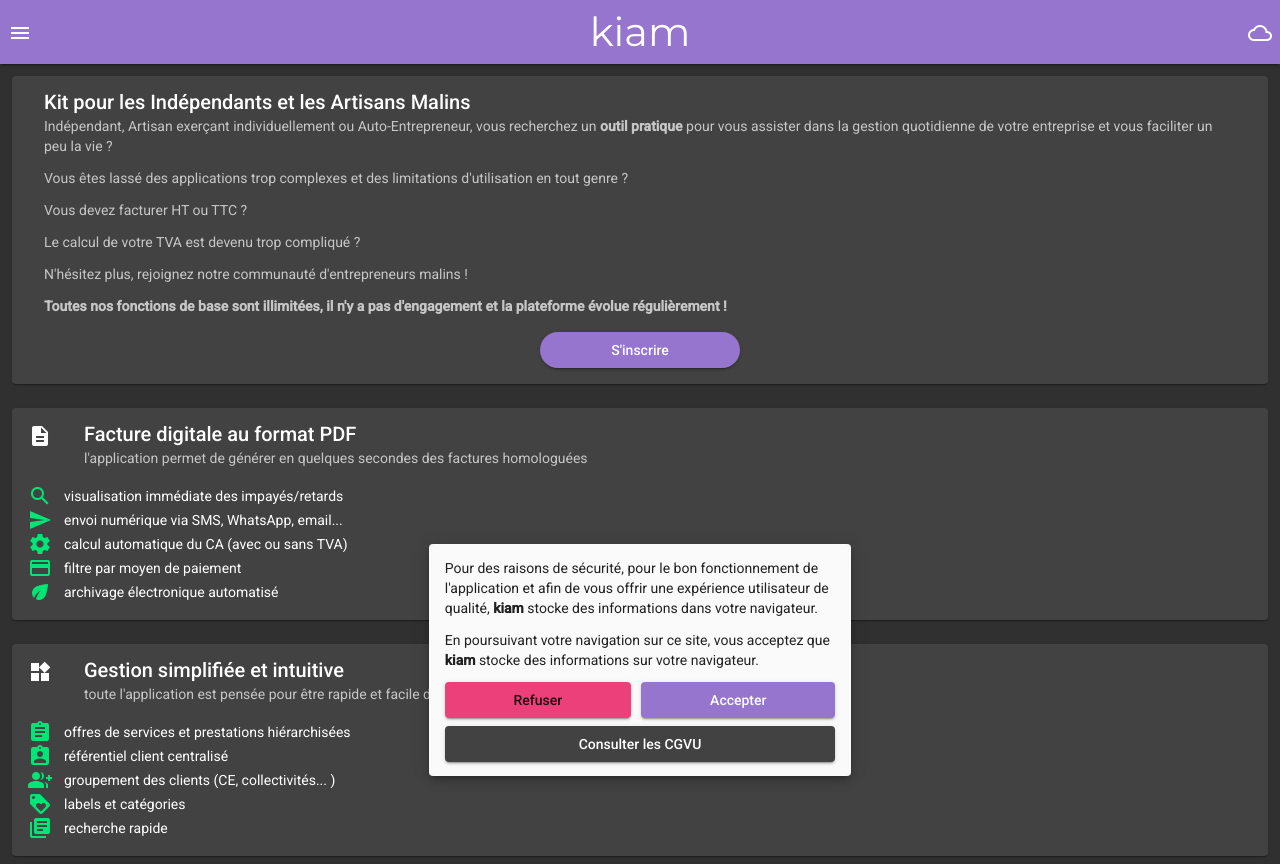
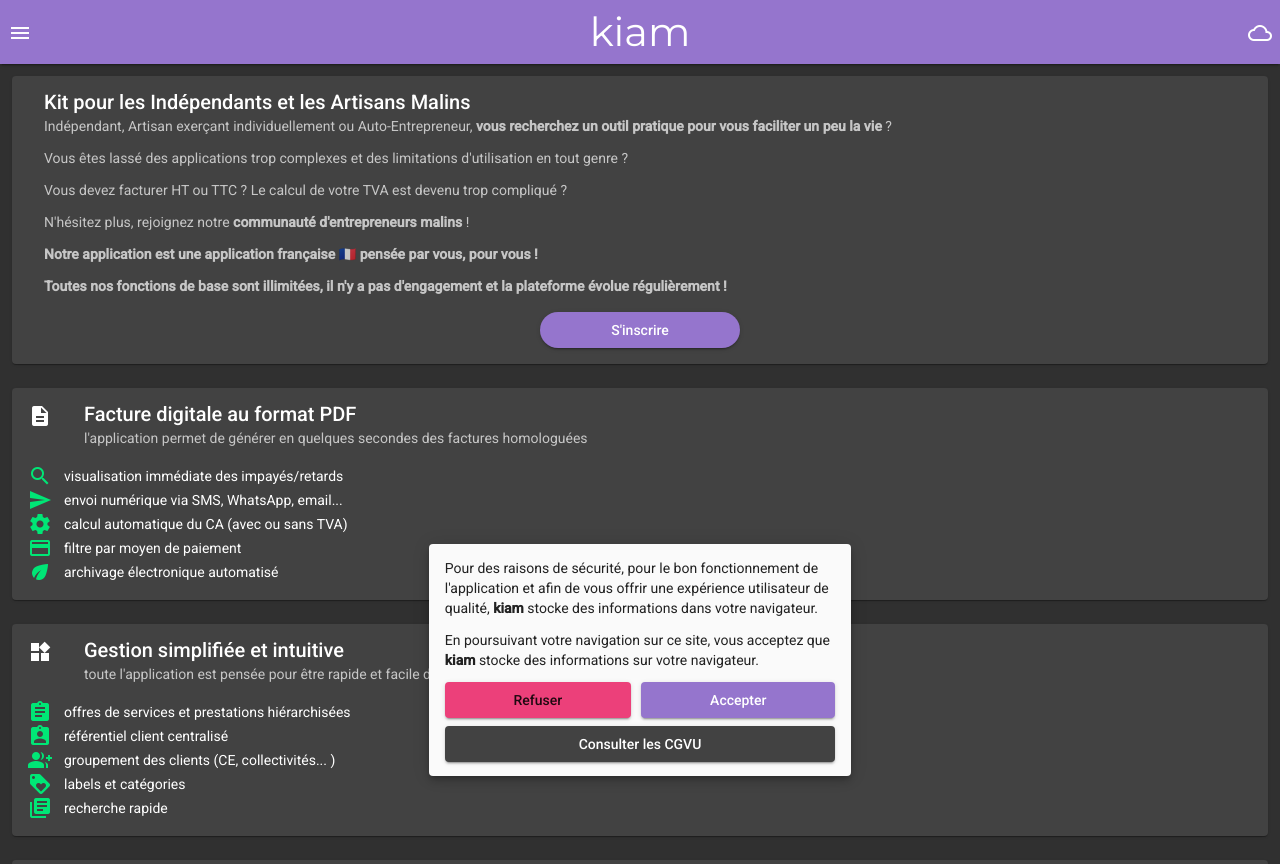
Before and after one commit to trendev/kiam-welcome, an Angular app: page /home in a window 1280 px wide. Built offline with nearby package versions, Linux system fonts and the light colour scheme.

Commit message:
reference to France

```diff
--- a/src/app/faq/application-questions/application-questions.component.html
+++ b/src/app/faq/application-questions/application-questions.component.html
@@ -68,9 +68,9 @@
     <mat-divider></mat-divider>
     <div class="next">
         <h3>Qui a conçu et qui maintient cette application ?</h3>
-        <p class="response">L'application <b>{{appName}} est développée et maintenue par la société TRENDev</b>,
+        <p class="response">L'application <b>{{appName}} est développée et maintenue en France 🇫🇷 par la société TRENDev</b>,
             spécialisée en conseils, recherche et développement informatique.</p>
-        <p class="response">Sa conception repose sur un savoir-faire largement éprouvé dans le monde bancaire associé à des
+        <p class="response">Sa conception repose sur un savoir-faire largement éprouvé dans le monde bancaire et le monde industriel, associé à des
             technologies récentes et innovantes.</p>
     </div>
 </mat-expansion-panel>
--- a/src/app/home/home.component.html
+++ b/src/app/home/home.component.html
@@ -6,20 +6,20 @@
             </mat-card-title>
             <mat-card-subtitle>
                 <p>
-                    Indépendant, Artisan exerçant individuellement ou Auto-Entrepreneur, vous recherchez un <b>outil
-                        pratique</b> pour vous assister dans la gestion quotidienne de votre entreprise et vous
-                    faciliter un peu la vie ?
+                    Indépendant, Artisan exerçant individuellement ou Auto-Entrepreneur, <b>vous recherchez un outil
+                        pratique pour vous faciliter un peu la vie</b> ?
                 </p>
                 <p>
                     Vous êtes lassé des applications trop complexes et des limitations d'utilisation en tout genre ?
                 </p>
-                <p>Vous devez facturer HT ou TTC ?</p>
-                <p>Le calcul de votre TVA est devenu trop compliqué ?</p>
-                <p>N'hésitez plus, rejoignez notre communauté d'entrepreneurs malins !
+                <p>Vous devez facturer HT ou TTC ? Le calcul de votre TVA est devenu trop compliqué ?</p>
+                <p>N'hésitez plus, rejoignez notre <b>communauté d'entrepreneurs malins</b> !
                 </p>
+                <p><b>Notre application est une application française 🇫🇷 pensée par vous, pour vous !</b></p>
                 <p><b>
-                    Toutes nos fonctions de base sont illimitées, il n'y a pas d'engagement et la plateforme évolue régulièrement !
-                  </b></p>
+                        Toutes nos fonctions de base sont illimitées, il n'y a pas d'engagement et la plateforme évolue
+                        régulièrement !
+                    </b></p>
             </mat-card-subtitle>
         </mat-card-header>
         <mat-card-content>
```
